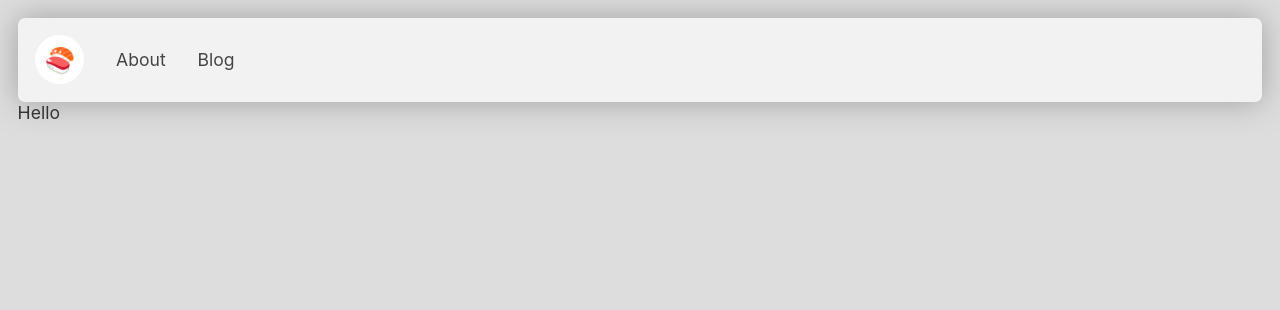
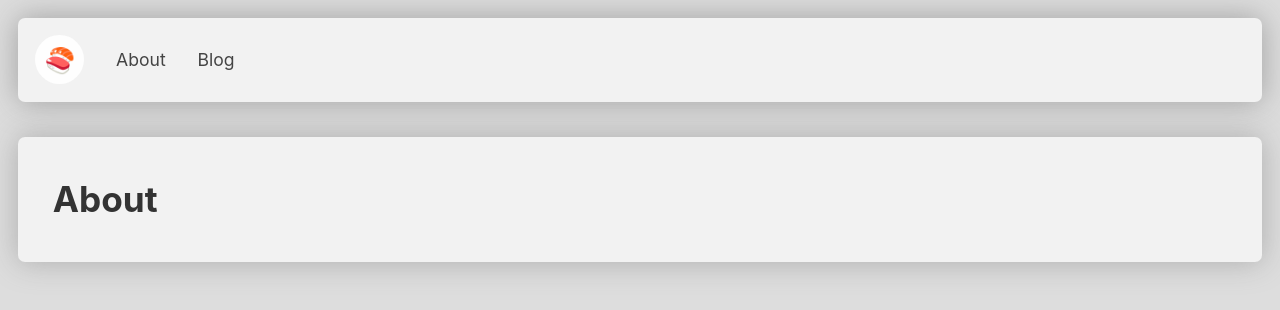
Before and after one commit to johnsonsu/johnsonsu.github.io, a Next.js app: page / in a window 1280 px wide. Shown: the top 310 px of the page. Built offline with nearby package versions, Linux system fonts and the light colour scheme.

Commit message:
Convert home to about

```diff
--- a/pages/index.js
+++ b/pages/index.js
@@ -1,5 +1,12 @@
 import Layout from '../components/Layout'
+import Module from '../components/Module'
 
-const Home = () => <Layout title="Home">Hello</Layout>
+const Home = () => (
+  <Layout title="About">
+    <Module>
+      <h1>About</h1>
+    </Module>
+  </Layout>
+)
 
 export default Home
```
